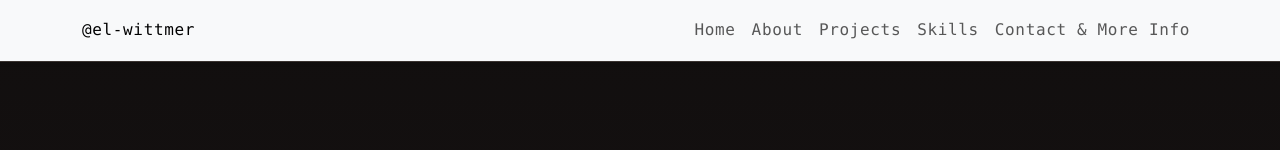
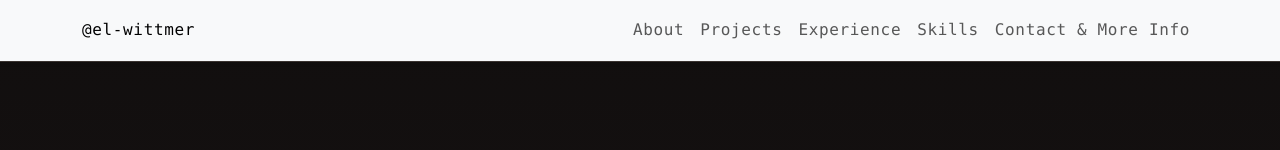
Before and after one commit to el-wittmer/el-wittmer.github.io, a React (Vite) app: page / in a window 1280 px wide. Shown: the top 150 px of the page. Built offline with nearby package versions, Linux system fonts and the light colour scheme.

Commit message:
Updating navbar

```diff
--- a/src/components/Navbar.jsx
+++ b/src/components/Navbar.jsx
@@ -9,9 +9,9 @@
         <Navbar.Toggle aria-controls="basic-navbar-nav" />
         <Navbar.Collapse id="basic-navbar-nav">
           <Nav className="ms-auto">
-            <Nav.Link href="#hero">Home</Nav.Link>
             <Nav.Link href="#about">About</Nav.Link>
             <Nav.Link href="#projects">Projects</Nav.Link>
+            <Nav.Link href="#experience">Experience</Nav.Link>
             <Nav.Link href="#skills">Skills</Nav.Link>
             <Nav.Link href="#contact">Contact & More Info</Nav.Link>
           </Nav>
```
